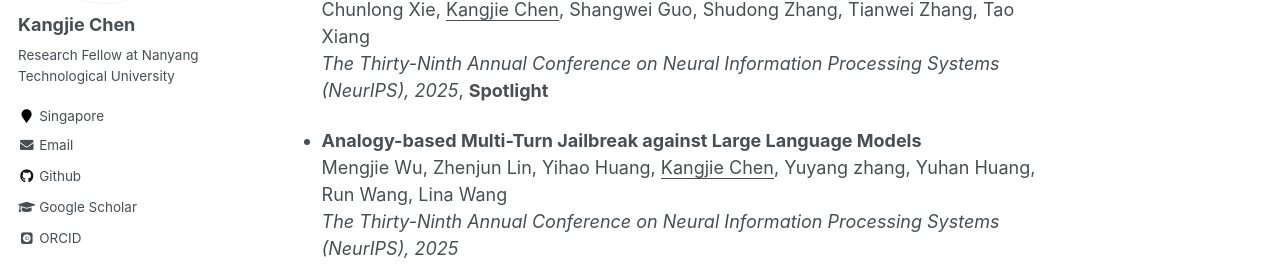
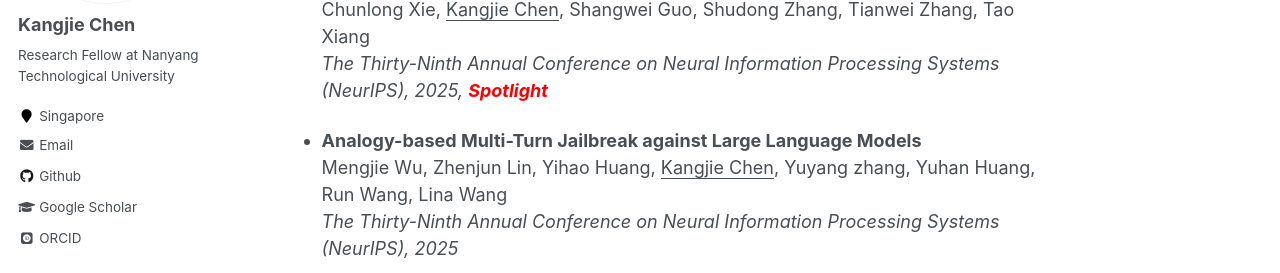
Before and after one commit to kangjie-chen/kangjie-chen.github.io, a Jekyll site: the page built from _pages/about.md, in a window 1280 px wide and 900 px high, scrolled down 521 px. Shown: the part 207-480 px from the top of the window. Built offline with Jekyll 4.4.1, drawn with Linux system fonts in a browser that asks for light colours; some web fonts are replaced.

Commit message:
Update about.md

```diff
--- a/_pages/about.md
+++ b/_pages/about.md
@@ -27,7 +27,7 @@ I am currently a Research Fellow at [Digital Trust Centre](https://www.ntu.edu.s
   <br/>
   Chunlong Xie, <u>Kangjie Chen</u>, Shangwei Guo, Shudong Zhang, Tianwei Zhang, Tao Xiang
   <br/>
-  *The Thirty-Ninth Annual Conference on Neural Information Processing Systems (NeurIPS), 2025*, **Spotlight**
+  *The Thirty-Ninth Annual Conference on Neural Information Processing Systems (NeurIPS), 2025, <span style="color:red"><b>Spotlight</b></span>*
 
 - **Analogy-based Multi-Turn Jailbreak against Large Language Models**
   <br/>
```
